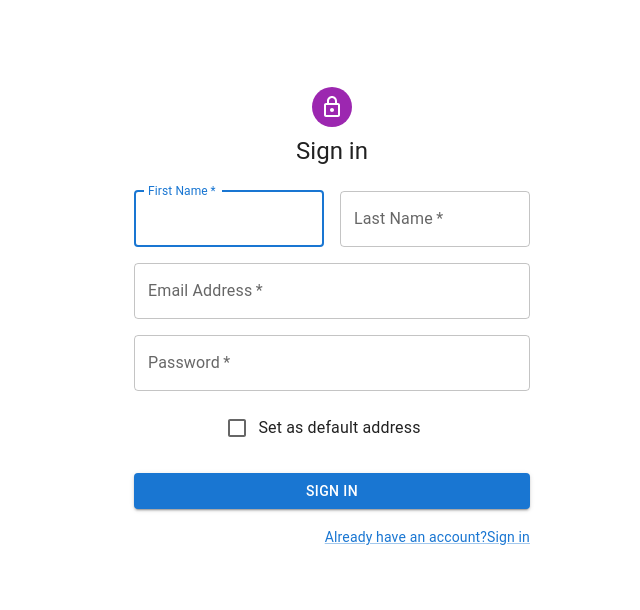
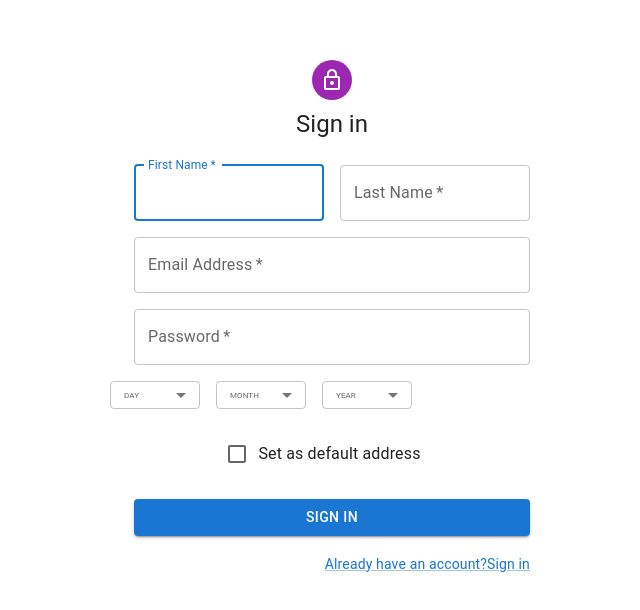
Before and after one commit to maybe-skiFF/eCommerce-Application, a React (Vite) app: page /registration in a window 1280 px wide. Shown: the part 118-728 px from the top of the page, without its empty margins (308-948 px from the left). Built offline with nearby package versions, Linux system fonts and the light colour scheme.

Commit message:
feat: add AgeBlock and create MenuItems for functions

```diff
--- /dev/null
+++ b/src/components/forms/AgeBlock.tsx
@@ -0,0 +1,110 @@
+import { FormEvent, useState } from 'react';
+import {
+  Box,
+  Grid,
+  FormControl,
+  InputLabel,
+  SelectChangeEvent,
+  MenuItem,
+  Select,
+} from '@mui/material';
+import { SERVICE_MESSAGES, months } from 'src/constants/SERVICE_MESSAGES';
+
+const days: number[] = [];
+for (let i = 1; i < 32; i++) {
+  days.push(i);
+}
+export const AgeBlock = () => {
+  const [age, setAge] = useState('');
+  const handleSubmit = (event: FormEvent<HTMLFormElement>) => {
+    event.preventDefault();
+    const data = new FormData(event.currentTarget);
+    console.log({
+      email: data.get('email'),
+      password: data.get('password'),
+    });
+  };
+  const handleChange = (event: SelectChangeEvent) => {
+    setAge(event.target.value);
+  };
+  const getDaysItems = days.map(day => {
+    return (
+      <MenuItem value={day} key={`day${day}`}>
+        {day}
+      </MenuItem>
+    );
+  });
+
+  const getMonthsItems = months.map((month, index) => {
+    return (
+      <MenuItem value={index} key={month}>
+        {month}
+      </MenuItem>
+    );
+  });
+  return (
+    <Box component="form" noValidate onSubmit={handleSubmit} sx={{ mt: 3 }}>
+      <Grid container spacing={2}>
+        <FormControl sx={{ m: 1, minWidth: 90 }} size="small">
+          <InputLabel id="demo-select-small-label" sx={{ fontSize: '50%' }}>
+            {' '}
+            {SERVICE_MESSAGES.day}
+          </InputLabel>
+          <Select
+            labelId="demo-select-small-label"
+            id="demo-select-small"
+            value={age}
+            label="Age"
+            sx={{ fontSize: '50%' }}
+            onChange={handleChange}
+          >
+            <MenuItem value="">
+              <em>None</em>
+            </MenuItem>
+            {getDaysItems}
+          </Select>
+        </FormControl>
+        <FormControl sx={{ m: 1, minWidth: 90 }} size="small">
+          <InputLabel id="demo-select-small-label" sx={{ fontSize: '50%' }}>
+            {' '}
+            {SERVICE_MESSAGES.month}
+          </InputLabel>
+          <Select
+            labelId="demo-select-small-label"
+            id="demo-select-small"
+            value={age}
+            label="Age"
+            sx={{ fontSize: '50%' }}
+            onChange={handleChange}
+          >
+            <MenuItem value="">
+              <em>None</em>
+            </MenuItem>
+            {getMonthsItems}
+          </Select>
+        </FormControl>
+        <FormControl sx={{ m: 1, minWidth: 90 }} size="small">
+          <InputLabel id="demo-select-small-label" sx={{ fontSize: '50%' }}>
+            {' '}
+            {SERVICE_MESSAGES.year}
+          </InputLabel>
+          <Select
+            labelId="demo-select-small-label"
+            id="demo-select-small"
+            value={age}
+            label="Age"
+            sx={{ fontSize: '50%' }}
+            onChange={handleChange}
+          >
+            <MenuItem value="">
+              <em>None</em>
+            </MenuItem>
+            <MenuItem value={10}>Ten</MenuItem>
+            <MenuItem value={20}>Twenty</MenuItem>
+            <MenuItem value={30}>Thirty</MenuItem>
+          </Select>
+        </FormControl>
+      </Grid>
+    </Box>
+  );
+};
--- a/src/components/forms/RegistrationBlock.tsx
+++ b/src/components/forms/RegistrationBlock.tsx
@@ -7,6 +7,8 @@ import {
   Checkbox,
   Button,
 } from '@mui/material';
+
+import { AgeBlock } from './AgeBlock';
 import { SERVICE_MESSAGES } from 'src/constants/SERVICE_MESSAGES';
 export const RegistrationBlock = () => {
   const handleSubmit = (event: FormEvent<HTMLFormElement>) => {
@@ -62,6 +64,7 @@ export const RegistrationBlock = () => {
             autoComplete="new-password"
           />
         </Grid>
+        <AgeBlock />
         <Grid item xs={12}>
           <FormControlLabel
             control={<Checkbox value="allowExtraEmails" color="primary" />}
--- a/src/constants/SERVICE_MESSAGES.ts
+++ b/src/constants/SERVICE_MESSAGES.ts
@@ -18,4 +18,22 @@ export const SERVICE_MESSAGES = {
   noAccount: `Don't have an account?`,
   haveAccount: 'Already have an account?',
   defaultAddress: 'Set as default address',
+  day: 'DAY',
+  month: 'MONTH',
+  year: 'YEAR',
 };
+
+export const months: string[] = [
+  'January',
+  'February',
+  'March',
+  'April',
+  'May',
+  'June',
+  'July',
+  'August',
+  'September',
+  'October',
+  'November',
+  'December',
+];
```
